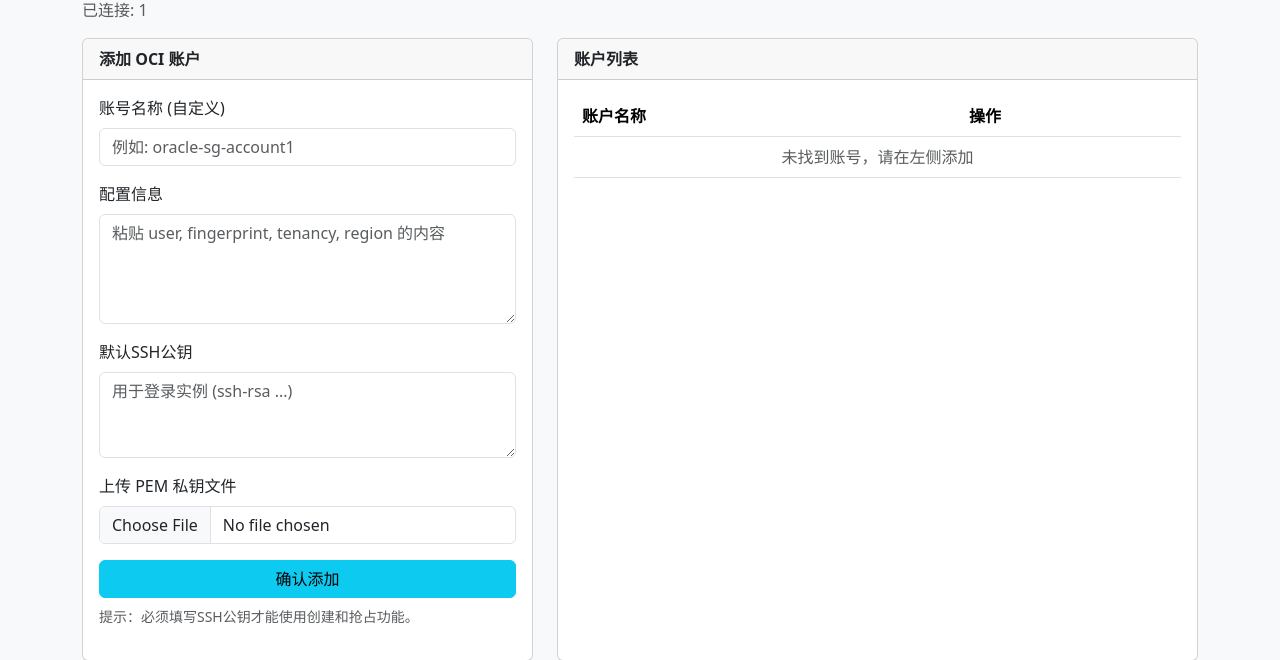
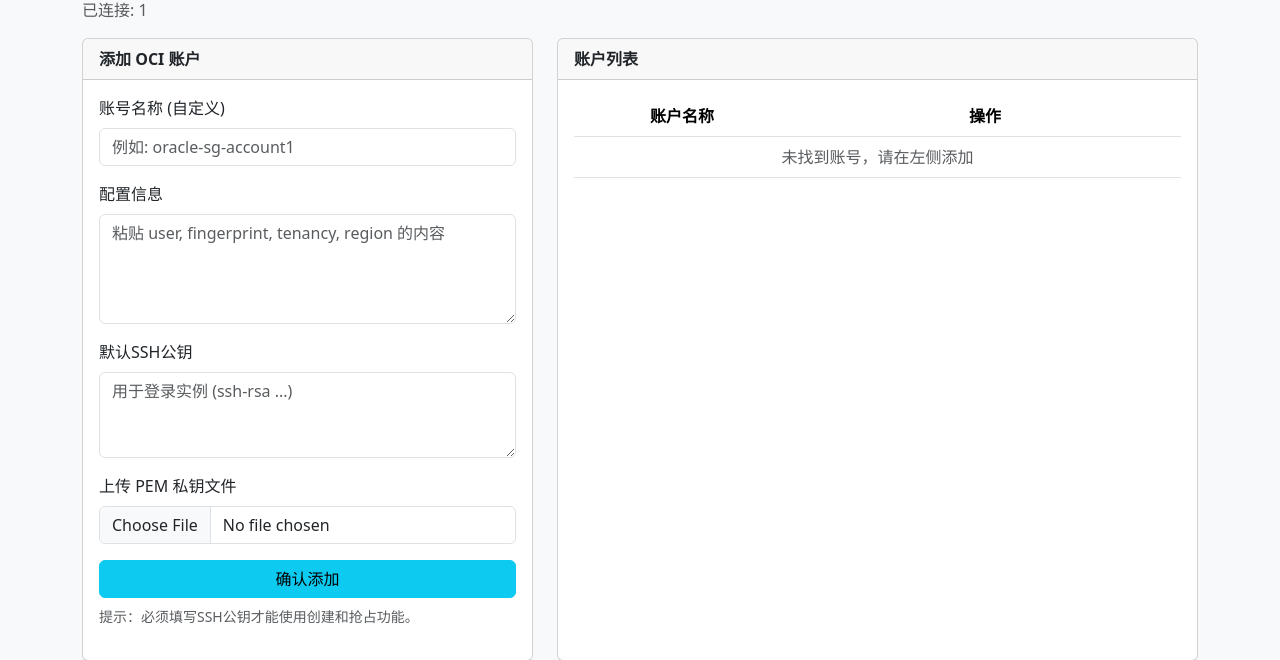
Before and after one commit to SIJULY/cloud_manager, a Flask app: page /oci/ in a window 1280 px wide. Shown: the part 140-800 px from the top of the page. Run offline with Flask 3, Linux system fonts and the light colour scheme; the visitor is signed in with stand-in values (Sample User, id 1); data that the repository does not hold is empty.

Commit message:
Update oci.html

```diff
--- a/templates/oci.html
+++ b/templates/oci.html
@@ -81,7 +81,7 @@
                         <table class="table table-hover">
                             <thead>
                                 <tr>
-                                    <th>账户名称</th>
+                                    <th class="text-end" style="padding-right: 190px;">账户名称</th>
                                     <th class="text-end" style="padding-right: 180px;">操作</th>
                                 </tr>
                             </thead>
```
